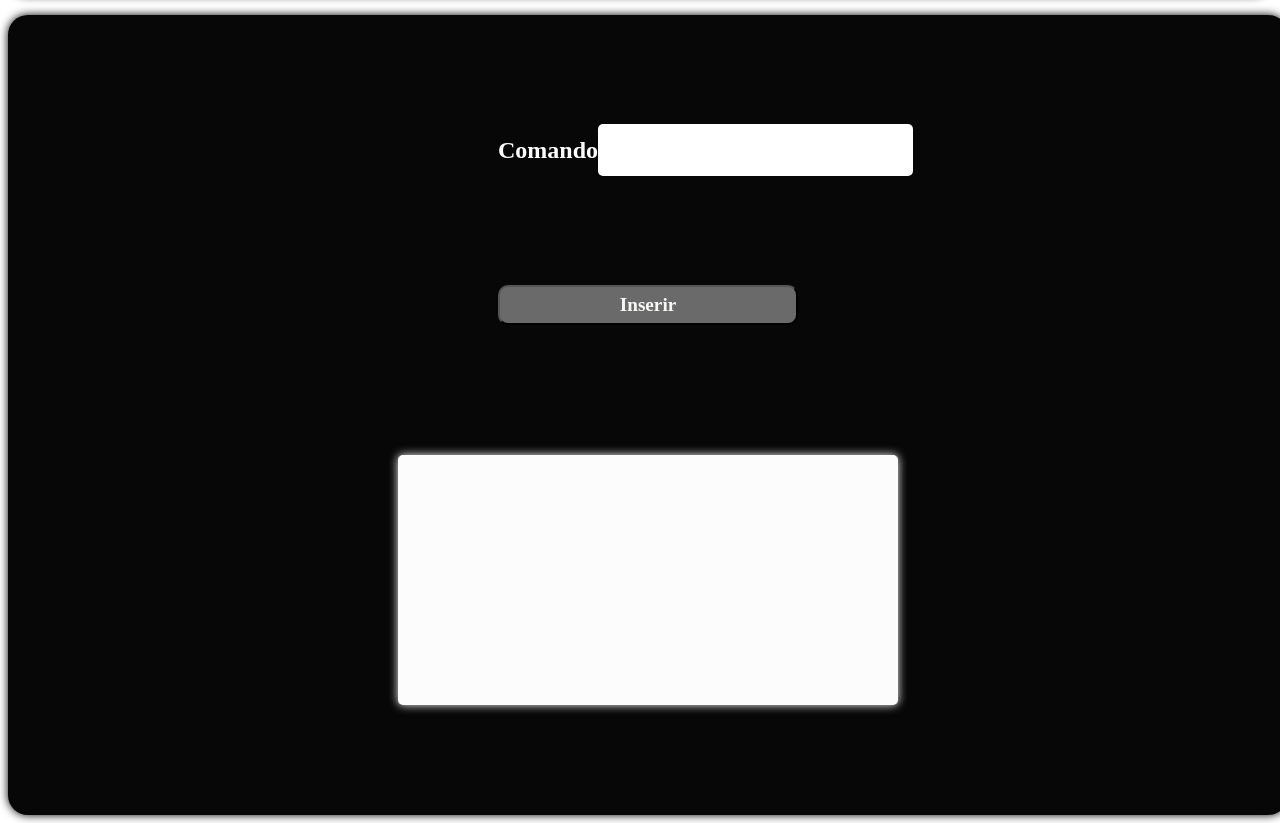
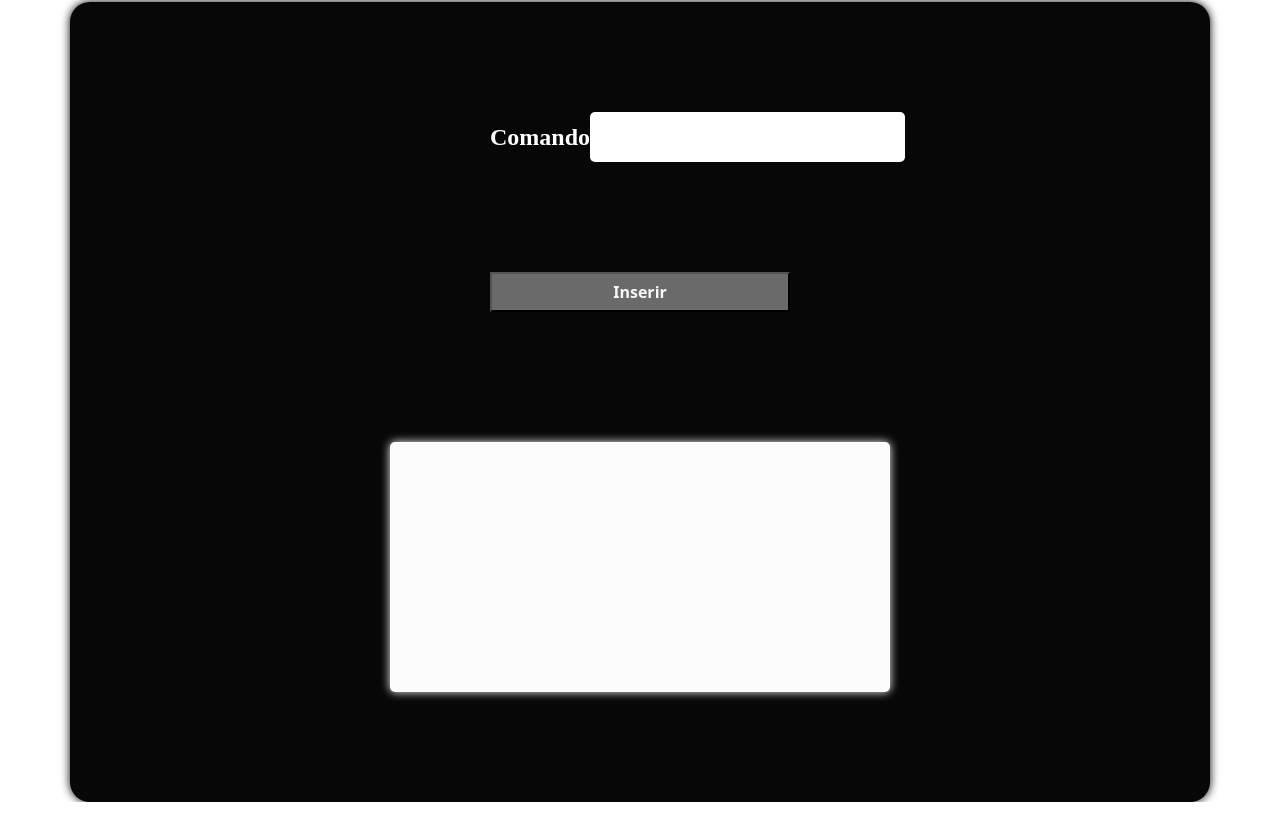
Before and after one commit to cordeiro3356/HTML-CSS, a plain HTML site: page Projeto Terminal/Projeto terminal interativo/index.html in a window 1280 px wide. Shown: the part 68-891 px from the top of the page. After the commit the page ends 870 px from the top, so only its background shows below. Drawn offline with nearby package versions, Linux system fonts and the light colour scheme.

Commit message:
Update index.html

```diff
--- a/Projeto Terminal/Projeto terminal interativo/index.html
+++ b/Projeto Terminal/Projeto terminal interativo/index.html
@@ -5,6 +5,7 @@
     <meta name="viewport" content="width=device-width, initial-scale=1.0">
     <title>Terminal</title>
     <link rel="stylesheet" href="style.css">
+    <link href="https://cdn.jsdelivr.net/npm/bootstrap@5.1.0/dist/css/bootstrap.min.css" rel="stylesheet" integrity="sha384-KyZXEAg3QhqLMpG8r+8fhAXLRk2vvoC2f3B09zVXn8CA5QIVfZOJ3BCsw2P0p/We" crossorigin="anonymous">
   </head>
   <body>
     <header>
```
